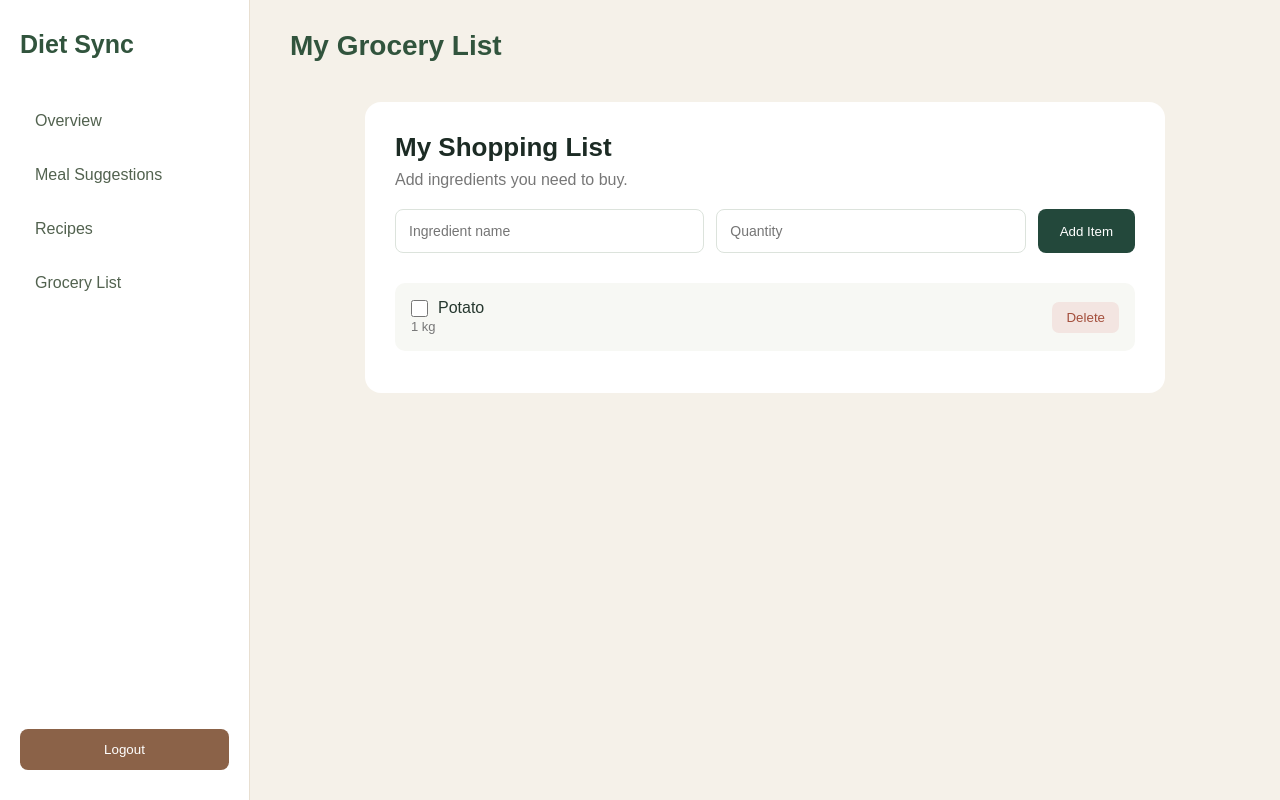
After one commit to kawsartarakhil/Django-_Last_Exam, a Django app: page /grocery-list/ in a window 1280 px wide. The commit adds this page. Run offline with Django 5.2, Linux system fonts and the light colour scheme; a user stored in the database is signed in; data comes from the database, SQL or seed files in the repository; both versions use the stored data as it was after the commit.

Commit message:
added grocery list

```diff
--- a/core/static/css/dashboard.css
+++ b/core/static/css/dashboard.css
@@ -508,3 +508,105 @@ body {
     border-radius: 14px;
     text-align: center;
 }
+
+.grocery-container {
+    max-width: 800px;
+    margin: 40px auto;
+    padding: 30px;
+    background: #ffffff;
+    border-radius: 16px;
+}
+
+.grocery-container h2 {
+    color: #1c2b24;
+    font-size: 26px;
+    margin-bottom: 8px;
+}
+
+.grocery-container p {
+    color: #777;
+    margin-bottom: 20px;
+}
+
+.grocery-form {
+    display: flex;
+    gap: 12px;
+    flex-wrap: wrap;
+    margin-bottom: 30px;
+}
+
+.grocery-form input {
+    flex: 1;
+    min-width: 150px;
+    padding: 13px;
+    border: 1px solid #dce3dc;
+    border-radius: 8px;
+    font-size: 14px;
+    outline: none;
+}
+
+.grocery-form input:focus {
+    border-color: #23483b;
+}
+
+.grocery-form button {
+    padding: 13px 22px;
+    background: #23483b;
+    color: white;
+    border: none;
+    border-radius: 8px;
+    cursor: pointer;
+}
+
+.grocery-item {
+    display: flex;
+    justify-content: space-between;
+    align-items: center;
+    gap: 15px;
+    padding: 16px;
+    margin-bottom: 12px;
+    background: #f7f8f4;
+    border-radius: 10px;
+}
+
+.grocery-item form {
+    margin: 0;
+}
+
+.grocery-item label {
+    display: flex;
+    align-items: center;
+    gap: 10px;
+    color: #26382f;
+    cursor: pointer;
+}
+
+.grocery-item input[type="checkbox"] {
+    accent-color: #23483b;
+    width: 17px;
+    height: 17px;
+}
+
+.grocery-quantity {
+    color: #777;
+    font-size: 13px;
+}
+
+.delete-button {
+    padding: 8px 14px;
+    background: #f3e5e1;
+    color: #a34e3b;
+    border: none;
+    border-radius: 7px;
+    cursor: pointer;
+}
+
+.delete-button:hover {
+    background: #ead2ca;
+}
+
+.empty-list {
+    text-align: center;
+    padding: 30px;
+    color: #888;
+}
--- a/core/templates/dashboard_base.html
+++ b/core/templates/dashboard_base.html
@@ -27,11 +27,11 @@
 
                 <a href="{% url 'recipes' %}">Recipes</a>
 
-                {% comment %} <a href="{% url 'favorites' %}">Favorites</a>
+                {% comment %} <a href="{% url 'favorites' %}">Favorites</a> {% endcomment %}
 
                 <a href="{% url 'grocery_list' %}">Grocery List</a>
 
-                <a href="{% url 'profile' %}">My Profile</a> {% endcomment %}
+                {% comment %} <a href="{% url 'profile' %}">My Profile</a>  {% endcomment %}
 
             </nav>
 
--- /dev/null
+++ b/core/templates/grocery_list.html
@@ -0,0 +1,75 @@
+{% extends "dashboard_base.html" %}
+
+{% load static %}
+
+{% block title %}Grocery List{% endblock %}
+
+{% block page_heading %}My Grocery List{% endblock %}
+
+{% block content %}
+
+<div class="grocery-container">
+
+    <h2>My Shopping List</h2>
+
+    <p>Add ingredients you need to buy.</p>
+
+    <form method="POST" class="grocery-form">
+        {% csrf_token %}
+
+        <input type="hidden" name="action" value="add">
+
+        <input type="text" name="name" placeholder="Ingredient name" required>
+
+        <input type="text" name="quantity" placeholder="Quantity">
+
+        <button type="submit">Add Item</button>
+    </form>
+
+    {% for item in items %}
+
+    <div class="grocery-item">
+
+        <form method="POST">
+            {% csrf_token %}
+
+            <input type="hidden" name="action" value="toggle">
+            <input type="hidden" name="item_id" value="{{ item.id }}">
+
+            <label>
+                <input type="checkbox" onchange="this.form.submit()" {% if item.is_purchased %}checked{% endif %}>
+
+                {% if item.is_purchased %}
+                    <del>{{ item.name }}</del>
+                {% else %}
+                    {{ item.name }}
+                {% endif %}
+            </label>
+
+            <span class="grocery-quantity">
+                {{ item.quantity }}
+            </span>
+        </form>
+
+        <form method="POST">
+            {% csrf_token %}
+
+            <input type="hidden" name="action" value="delete">
+            <input type="hidden" name="item_id" value="{{ item.id }}">
+
+            <button type="submit" class="delete-button">
+                Delete
+            </button>
+        </form>
+
+    </div>
+
+    {% empty %}
+
+    <p class="empty-list">Your grocery list is empty.</p>
+
+    {% endfor %}
+
+</div>
+
+{% endblock %}
--- a/core/urls.py
+++ b/core/urls.py
@@ -6,5 +6,6 @@ urlpatterns = [
     path("recipes/", recipes_view, name="recipes"),
     path("about/", about_view, name="about"),
     path("dashboard/",dashboard_view,name="dashboard"),
-    path("meal_suggestions",meal_suggestions_view,name="meal_suggestions")
+    path("meal_suggestions",meal_suggestions_view,name="meal_suggestions"),
+    path("grocery-list/",grocery_list_view, name="grocery_list"),
 ]
--- a/core/views.py
+++ b/core/views.py
@@ -40,6 +40,7 @@ def dashboard_view(request):
         bmi = round(profile.weight / (height_in_meters ** 2), 1)
 
     return render(request, "dashboard.html", {"profile": profile,"recipes": recipes,"favorites_count": favorites_count,"grocery_count": grocery_count,"bmi": bmi,})
+
 @login_required
 def meal_suggestions_view(request):
     suggested_recipes = []
@@ -109,3 +110,32 @@ def meal_suggestions_view(request):
     previous_suggestions = MealSuggestion.objects.filter(user=request.user).select_related("recipe").order_by("-created_at")[:20]
 
     return render(request, "meal_suggestions.html", {"suggested_recipes": suggested_recipes,"ingredients_entered": ingredients_entered,"generated_recipe": generated_recipe, "previous_suggestions": previous_suggestions,"error": error,})
+
+
+def grocery_list_view(request):
+    if request.method == "POST":
+        action = request.POST.get("action")
+        if action == "add":
+            name = request.POST.get("name", "").strip()
+            quantity = request.POST.get("quantity", "").strip()
+
+            if name:
+                GroceryItem.objects.create(user=request.user, name=name,quantity=quantity)
+
+        elif action == "toggle":
+            item_id = request.POST.get("item_id")
+            item = GroceryItem.objects.filter(id=item_id,user=request.user).first()
+
+            if item:
+                item.is_purchased = not item.is_purchased
+                item.save()
+
+        elif action == "delete":
+            item_id = request.POST.get("item_id")
+            item = GroceryItem.objects.filter(id=item_id,user=request.user).first()
+
+            if item:
+                item.delete()
+
+    items = GroceryItem.objects.filter(user=request.user)
+    return render(request, "grocery_list.html", {"items": items})
```
Also changed, not shown: accounts/migrations/0001_initial.py, db.sqlite3.
